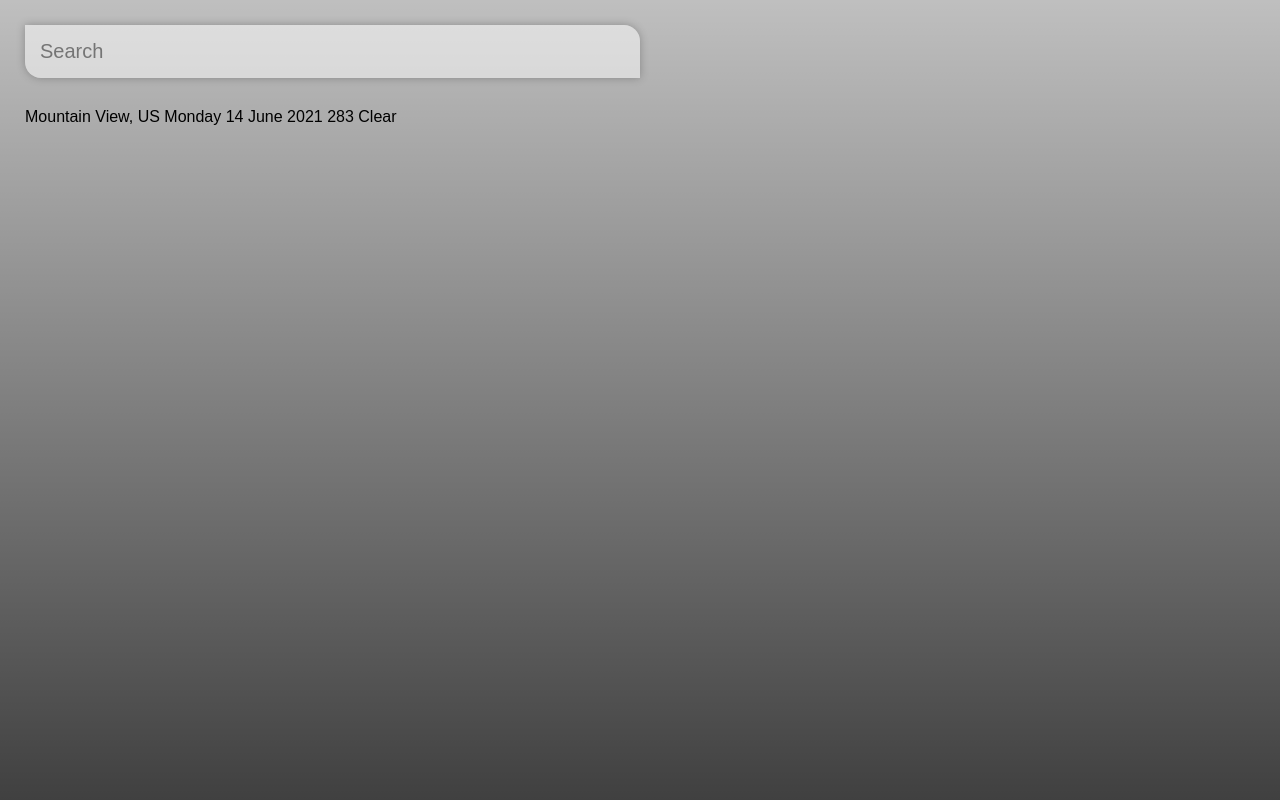
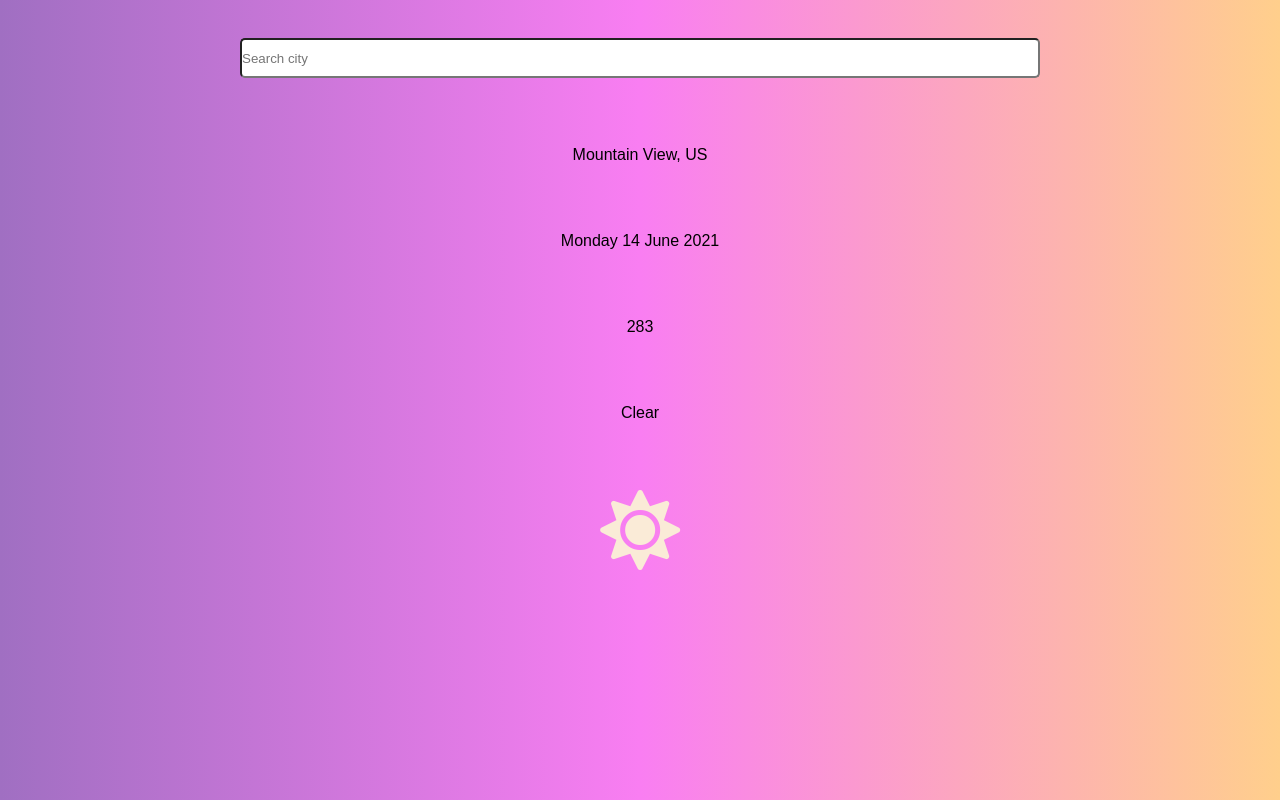
Before and after one commit to giovanaandrade/vue-weather, a Vue app: page / in a window 1280 px wide. Built offline with nearby package versions, Linux system fonts and the light colour scheme; no server answers.

Commit message:
adding icons and styles

```diff
--- a/public/index.html
+++ b/public/index.html
@@ -5,7 +5,13 @@
     <meta http-equiv="X-UA-Compatible" content="IE=edge">
     <meta name="viewport" content="width=device-width,initial-scale=1.0">
     <link rel="icon" href="<%= BASE_URL %>favicon.ico">
-    <title><%= htmlWebpackPlugin.options.title %></title>
+    <link
+    rel="stylesheet"
+    href="https://use.fontawesome.com/releases/v5.7.2/css/all.css"
+    integrity="sha384-fnmOCqbTlWIlj8LyTjo7mOUStjsKC4pOpQbqyi7RrhN7udi9RwhKkMHpvLbHG9Sr"
+    crossorigin="anonymous"
+  />
+    <title>Vue Weather App</title>
   </head>
   <body>
     <noscript>
--- a/src/App.vue
+++ b/src/App.vue
@@ -1,9 +1,7 @@
 <template>
   <main>
-    <div class="search-box">
+    <div class="container">
       <SearchBar />
-    </div>
-    <div class="weather-wrap">
       <WeatherWrap />
     </div>
   </main>
@@ -29,67 +27,27 @@ export default {
 }
 body {
   font-family: "montserrat", sans-serif;
-}
-#container {
-  background-image: url("./assets/cold-bg.jpg");
-  background-size: center;
-  background-repeat: no-repeat;
-  background-position: bottom;
-  transition: 0.4s;
-}
-#app.warm {
-  background-image: url("./assets/warm-bg.jpg");
-}
-main {
-  min-height: 100vh;
-  padding: 25px;
-  background-image: linear-gradient(
-    to bottom,
-    rgba(0, 0, 0, 0.25),
-    rgba(0, 0, 0, 0.75)
+  background: rgb(160, 111, 194);
+  background: linear-gradient(
+    90deg,
+    rgba(160, 111, 194, 1) 0%,
+    rgba(249, 126, 242, 1) 50%,
+    rgba(255, 207, 140, 1) 100%
   );
 }
-.search-box {
-  width: 100%;
-  margin-bottom: 30px;
-  position: flex;
+
+main {
+  display: flex;
   justify-content: center;
 }
 
-.location-box .location {
-  color: #fff;
-  font-size: 32px;
-  font-weight: 500;
-  text-align: center;
-  text-shadow: 1px 3px rgba(0, 0, 0, 0.25);
-}
-.location-box .date {
-  color: #fff;
-  font-size: 20px;
-  font-weight: 300;
-  font-style: italic;
-  text-align: center;
-}
-.weather-box {
-  text-align: center;
-}
-.weather-box .temp {
-  display: inline-block;
-  padding: 10px 25px;
-  color: #fff;
-  font-size: 102px;
-  font-weight: 900;
-  text-shadow: 3px 6px rgba(0, 0, 0, 0.25);
-  background-color: rgba(255, 255, 255, 0.25);
-  border-radius: 16px;
-  margin: 30px 0px;
-  box-shadow: 3px 6px rgba(0, 0, 0, 0.25);
-}
-.weather-box .weather {
-  color: #fff;
-  font-size: 48px;
-  font-weight: 700;
-  font-style: italic;
-  text-shadow: 3px 6px rgba(0, 0, 0, 0.25);
+.container {
+  padding-top: 3%;
+  display: flex;
+  flex-direction: column;
+  align-items: center;
+  justify-content: center;
+  width: 100vh;
+  height: 100%;
 }
 </style>
--- a/src/components/SearchBar.vue
+++ b/src/components/SearchBar.vue
@@ -1,9 +1,9 @@
-<template
-  ><div>
+<template>
+  <div class="search-box">
     <input
       type="text"
       class="search-bar"
-      placeholder="Search"
+      placeholder="Search city"
       v-model="query"
       @keyup.enter="fetchWeather(query)"
     />
@@ -27,27 +27,12 @@ export default {
 </script>
 
 <style>
+.search-box {
+  width: 100%;
+}
 .search-bar {
-  position: flex;
-  justify-content: center;
-}
-.search-box .search-bar {
-  width: 50%;
-  padding: 15px;
-  color: #313131;
-  font-size: 20px;
-  appearance: none;
-  border: none;
-  outline: none;
-  background: none;
-  box-shadow: 0px 0px 8px rgba(0, 0, 0, 0.25);
-  background-color: rgba(255, 255, 255, 0.5);
-  border-radius: 0px 16px 0px 16px;
-  transition: 0.4s;
-}
-.search-box .search-bar:focus {
-  box-shadow: 0px 0px 16px rgba(0, 0, 0, 0.25);
-  background-color: rgba(255, 255, 255, 0.75);
-  border-radius: 16px 0px 16px 0px;
+  width: 100%;
+  height: 5vh;
+  border-radius: 5px;
 }
 </style>
--- a/src/components/WeatherWrap.vue
+++ b/src/components/WeatherWrap.vue
@@ -1,12 +1,24 @@
 <template>
-  <div>
-    {{ this.allWeather.name }},
-
-    {{ this.allWeather.sys.country }}
-
-    {{ dateBuilder() }}
-    {{ Math.round(this.allWeather.main.temp) }}
-    {{ this.allWeather.weather[0].main }}
+  <div class="weather-wrap">
+    <div class="city-country">
+      {{ this.allWeather.name }}, {{ this.allWeather.sys.country }}
+    </div>
+    <div class="date">{{ dateBuilder() }}</div>
+    <div class="temperature">{{ Math.round(this.allWeather.main.temp) }}</div>
+    <div class="weather">{{ this.allWeather.weather[0].main }}</div>
+    <i
+      v-if="this.allWeather.weather[0].main == 'Clouds'"
+      class="fas fa-cloud"
+    />
+    <i
+      v-if="this.allWeather.weather[0].main == 'Rain'"
+      class="fas fa-cloud-rain"
+    />
+    <i
+      v-if="this.allWeather.weather[0].main == 'Snow'"
+      class="fas fa-snowflake"
+    />
+    <i v-if="this.allWeather.weather[0].main == 'Clear'" class="fas fa-sun" />
   </div>
 </template>
 
@@ -51,4 +63,17 @@ export default {
 };
 </script>
 
-<style></style>
+<style>
+.weather-wrap {
+  display: flex;
+  flex-direction: column;
+  justify-content: space-evenly;
+  align-items: center;
+  height: 70vh;
+}
+
+.weather-wrap i {
+  font-size: 5em;
+  color: antiquewhite;
+}
+</style>
```
